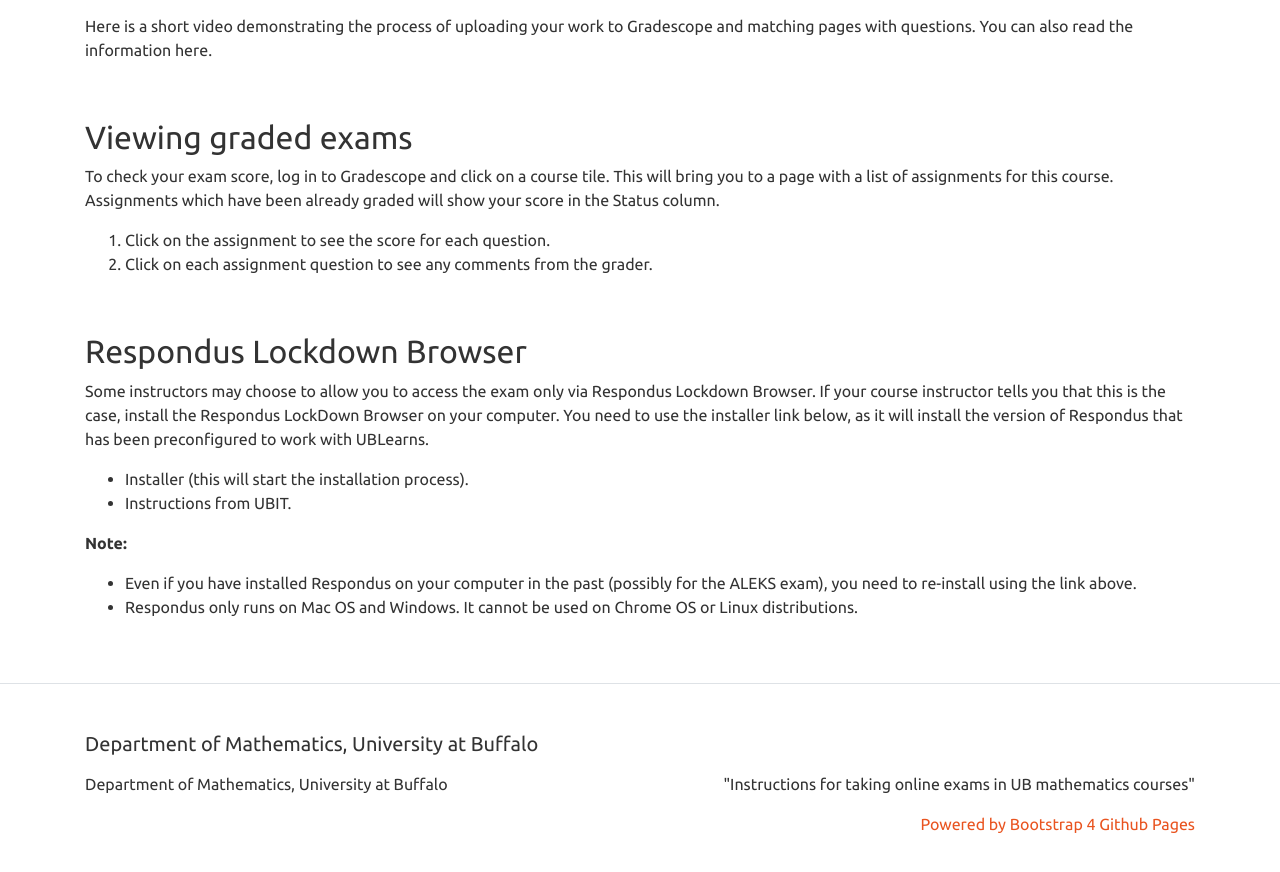
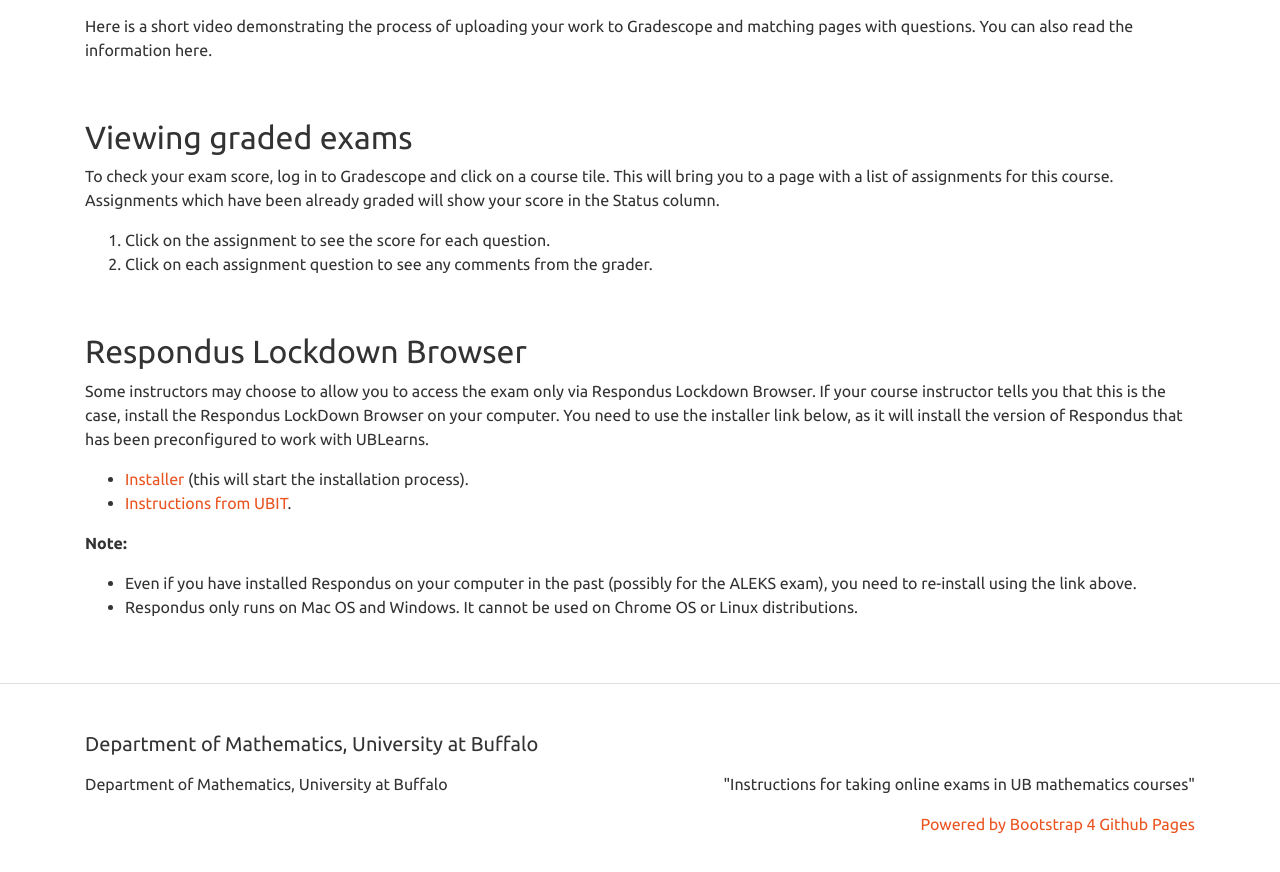
Before and after one commit to ub-math/exam_guides, a Jekyll site: the page built from docs/index.md, in a window 1280 px wide and 900 px high, scrolled down 5859 px. Shown: the top 872 px of the window. Built offline with Jekyll 4.4.1, drawn with Linux system fonts in a browser that asks for light colours.

Commit message:
Update index.md

```diff
--- a/docs/index.md
+++ b/docs/index.md
@@ -156,49 +156,49 @@ demonstrating proper workspace setup.
 <h4>Examples of incorrect camera views</h4>
 <div class="card-deck">
 
-  <div class="card bg-danger" style="min-width: 200px; margin-bottom:20px; padding:4px;">
+  <div class="card bg-light" style="min-width: 200px; margin-bottom:20px; padding:4px;">
     <img class="card-img-top" src="./assets/images/incorrect_1.png" alt="Card image cap">
     <div class="card-body">
       <p class="card-text"><span style="color:red;font-weight:600;">&#9888;</span> Work surface not visible.</p>
     </div>
   </div>
-  <div class="card bg-danger" style="min-width: 200px; margin-bottom:20px; padding:4px;">
+  <div class="card bg-light" style="min-width: 200px; margin-bottom:20px; padding:4px;">
     <img class="card-img-top" src="./assets/images/incorrect_2.png" alt="Card image cap">
     <div class="card-body">
       <p class="card-text"><span style="color:red;font-weight:600;">&#9888;</span> Camera too close.</p>
     </div>
   </div>
-  <div class="card bg-danger" style="min-width: 200px; margin-bottom:20px; padding:4px;">
+  <div class="card bg-light" style="min-width: 200px; margin-bottom:20px; padding:4px;">
     <img class="card-img-top" src="./assets/images/incorrect_3.png" alt="Card image cap">
     <div class="card-body">
       <p class="card-text"><span style="color:red;font-weight:600;">&#9888;</span> Part of the computer screen not visible.</p>
     </div>
   </div>
-  <div class="card bg-danger" style="min-width: 200px; margin-bottom:20px; padding:4px;">
+  <div class="card bg-light" style="min-width: 200px; margin-bottom:20px; padding:4px;">
     <img class="card-img-top" src="./assets/images/incorrect_4.png" alt="Card image cap">
     <div class="card-body">
       <p class="card-text"><span style="color:red;font-weight:600;">&#9888;</span> Camera oriented vertically, partial view of the monitor and work surface only.</p>
     </div>
   </div>
-  <div class="card bg-danger" style="min-width: 200px; margin-bottom:20px; padding:4px;">
+  <div class="card bg-light" style="min-width: 200px; margin-bottom:20px; padding:4px;">
     <img class="card-img-top" src="./assets/images/incorrect_5.png" alt="Card image cap">
     <div class="card-body">
       <p class="card-text"><span style="color:red;font-weight:600;">&#9888;</span> Face not visible.</p>
     </div>
   </div>
-  <div class="card bg-danger" style="min-width: 200px; margin-bottom:20px; padding:4px;">
+  <div class="card bg-light" style="min-width: 200px; margin-bottom:20px; padding:4px;">
     <img class="card-img-top" src="./assets/images/incorrect_6.png" alt="Card image cap">
     <div class="card-body">
       <p class="card-text"><span style="color:red;font-weight:600;">&#9888;</span> Video oriented vertically.  To fix this, pick up the phone, wave it around a bit, and set it back down.</p>
     </div>
   </div>
-  <div class="card bg-danger" style="min-width: 200px; margin-bottom:20px; padding:4px;">
+  <div class="card bg-light" style="min-width: 200px; margin-bottom:20px; padding:4px;">
     <img class="card-img-top" src="./assets/images/incorrect_7.png" alt="Card image cap">
     <div class="card-body">
       <p class="card-text"><span style="color:red;font-weight:600;">&#9888;</span> Computer screen not in the picture.</p>
     </div>
   </div>
-  <div class="card bg-danger" style="min-width: 200px; margin-bottom:20px; padding:4px;">
+  <div class="card bg-light" style="min-width: 200px; margin-bottom:20px; padding:4px;">
     <img class="card-img-top" src="./assets/images/incorrect_8.png" alt="Card image cap">
     <div class="card-body">
       <p class="card-text"><span style="color:red;font-weight:600;">&#9888;</span> Headphones/earbuds are not allowed.</p>
@@ -307,8 +307,8 @@ Some instructors may choose to allow you to access the exam only via Respondus L
 install the Respondus LockDown Browser on your computer. You need to use the installer link below, as it will install the version of Respondus that has been
 preconfigured to work with UBLearns.
 
-* Installer (this will start the installation process).
-* Instructions from UBIT.
+* [Installer](https://download.respondus.com/lockdown/download.php?id=231516053){:target="_blank" rel="noopener"} (this will start the installation process).
+* [Instructions from UBIT](http://www.buffalo.edu/ubit/service-guides/teaching-technology/learning-resources-for-students/ublearns/respondus.html){:target="_blank" rel="noopener"}.
 
 **Note:**
 * Even if you have installed Respondus on your computer in the past (possibly for the ALEKS exam), you need to re-install using
```
